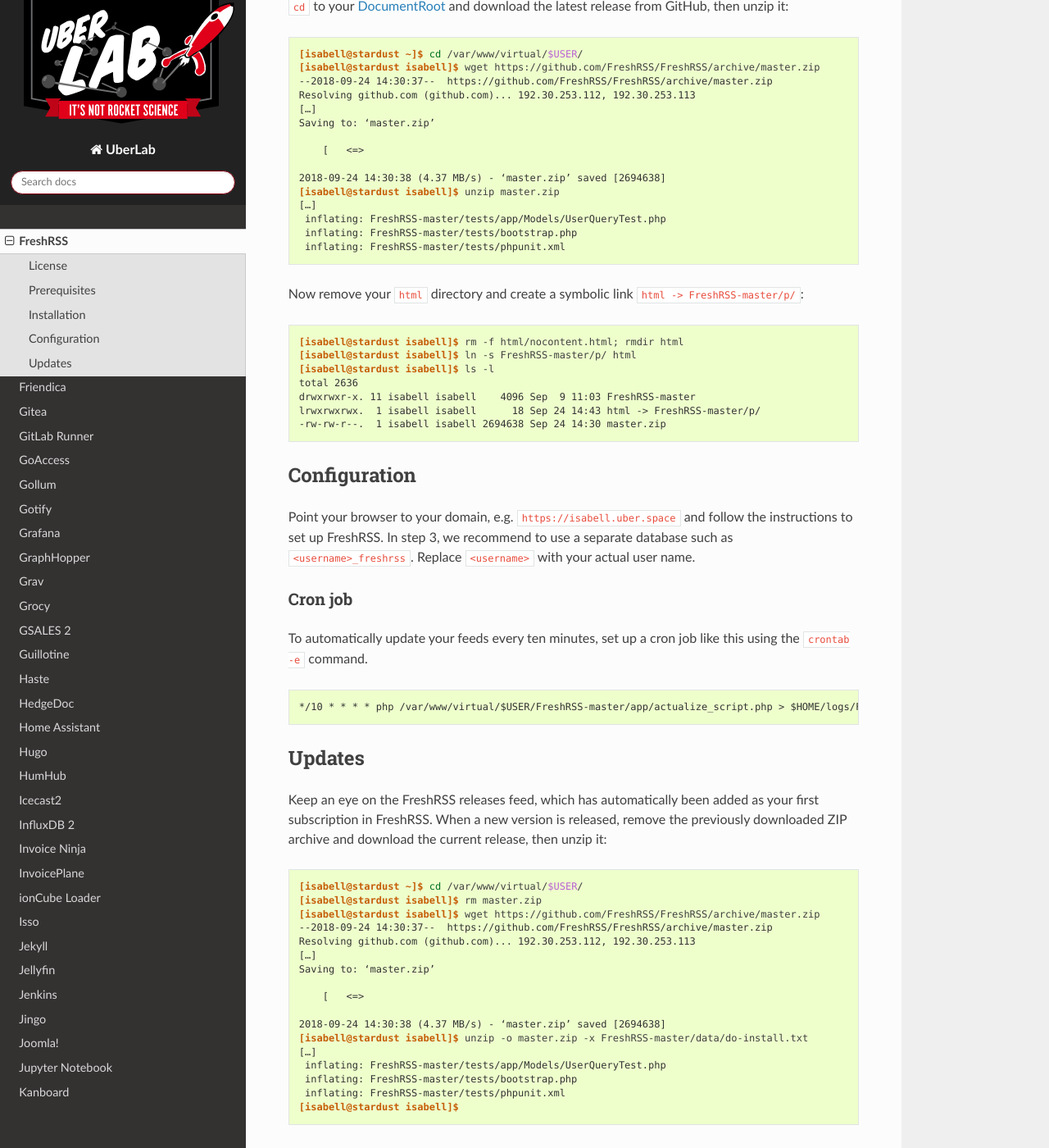
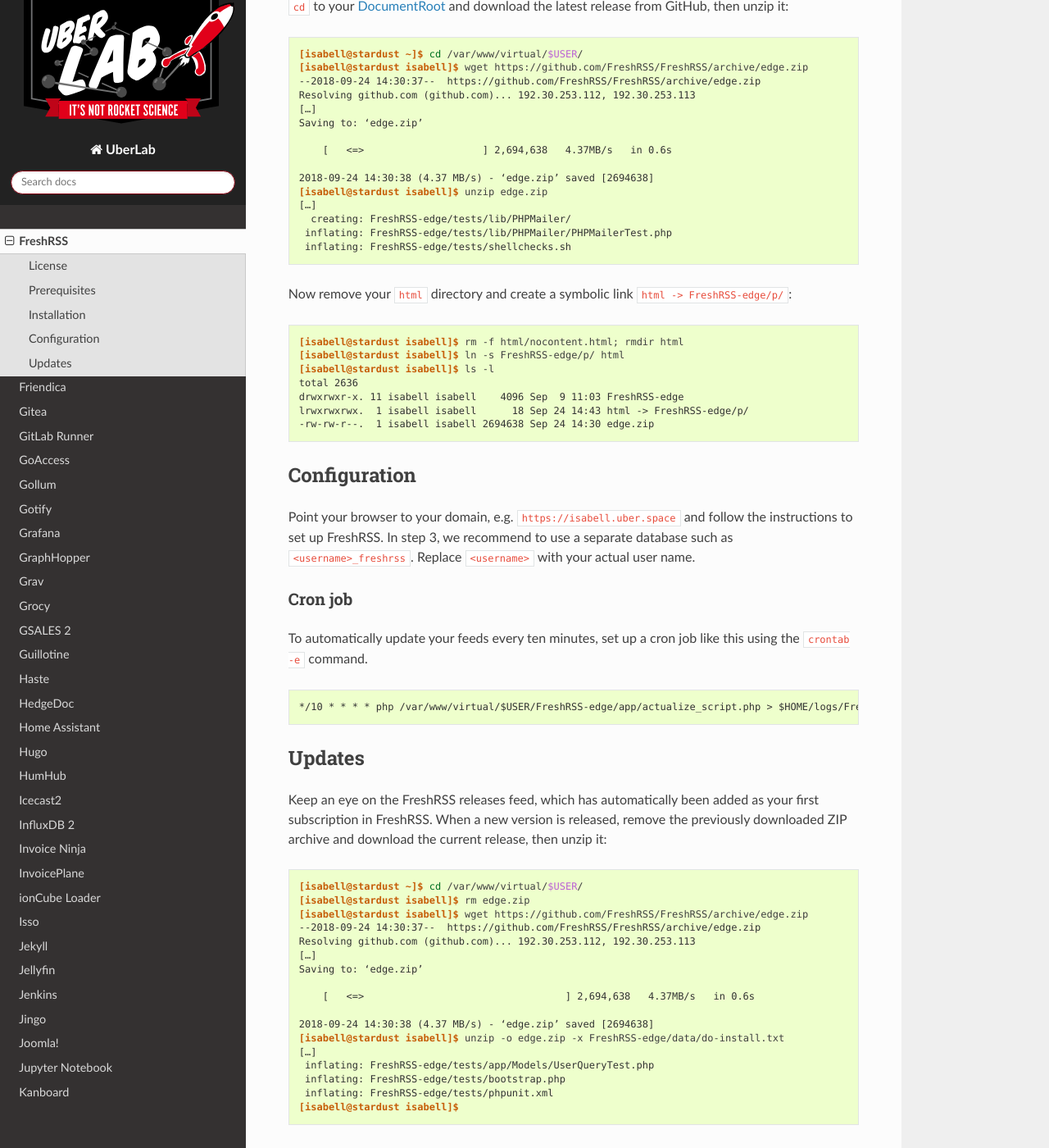
Before and after one commit to Uberspace/lab, a Sphinx documentation site: the page built from source/guide_freshrss.rst, in a window 1280 px wide and 1400 px high, scrolled down 1941 px. Shown: the whole window at 82% size. Built offline with Sphinx 7.4.7 and the Read the Docs theme 2.0.0, drawn with Linux system fonts in a browser that asks for light colours.

Commit message:
[freshrss] change branch name from

```diff
--- a/source/guide_freshrss.rst
+++ b/source/guide_freshrss.rst
@@ -59,33 +59,33 @@
 ::
 
  [isabell@stardust ~]$ cd /var/www/virtual/$USER/
- [isabell@stardust isabell]$ wget https://github.com/FreshRSS/FreshRSS/archive/master.zip
- --2018-09-24 14:30:37--  https://github.com/FreshRSS/FreshRSS/archive/master.zip
+ [isabell@stardust isabell]$ wget https://github.com/FreshRSS/FreshRSS/archive/edge.zip
+ --2018-09-24 14:30:37--  https://github.com/FreshRSS/FreshRSS/archive/edge.zip
  Resolving github.com (github.com)... 192.30.253.112, 192.30.253.113
  […]
- Saving to: ‘master.zip’
+ Saving to: ‘edge.zip’
 
-     [   <=>                                                                                                                   ] 2,694,638   4.37MB/s   in 0.6s
+     [   <=>                    ] 2,694,638   4.37MB/s   in 0.6s
 
- 2018-09-24 14:30:38 (4.37 MB/s) - ‘master.zip’ saved [2694638]
- [isabell@stardust isabell]$ unzip master.zip
+ 2018-09-24 14:30:38 (4.37 MB/s) - ‘edge.zip’ saved [2694638]
+ [isabell@stardust isabell]$ unzip edge.zip
  […]
-  inflating: FreshRSS-master/tests/app/Models/UserQueryTest.php
-  inflating: FreshRSS-master/tests/bootstrap.php
-  inflating: FreshRSS-master/tests/phpunit.xml
+   creating: FreshRSS-edge/tests/lib/PHPMailer/
+  inflating: FreshRSS-edge/tests/lib/PHPMailer/PHPMailerTest.php
+  inflating: FreshRSS-edge/tests/shellchecks.sh
 
 
-Now remove your ``html`` directory and create a symbolic link ``html -> FreshRSS-master/p/``:
+Now remove your ``html`` directory and create a symbolic link ``html -> FreshRSS-edge/p/``:
 
 ::
 
  [isabell@stardust isabell]$ rm -f html/nocontent.html; rmdir html
- [isabell@stardust isabell]$ ln -s FreshRSS-master/p/ html
+ [isabell@stardust isabell]$ ln -s FreshRSS-edge/p/ html
  [isabell@stardust isabell]$ ls -l
  total 2636
- drwxrwxr-x. 11 isabell isabell    4096 Sep  9 11:03 FreshRSS-master
- lrwxrwxrwx.  1 isabell isabell      18 Sep 24 14:43 html -> FreshRSS-master/p/
- -rw-rw-r--.  1 isabell isabell 2694638 Sep 24 14:30 master.zip
+ drwxrwxr-x. 11 isabell isabell    4096 Sep  9 11:03 FreshRSS-edge
+ lrwxrwxrwx.  1 isabell isabell      18 Sep 24 14:43 html -> FreshRSS-edge/p/
+ -rw-rw-r--.  1 isabell isabell 2694638 Sep 24 14:30 edge.zip
 
 Configuration
 =============
@@ -99,7 +99,7 @@
 
 ::
 
- */10 * * * * php /var/www/virtual/$USER/FreshRSS-master/app/actualize_script.php > $HOME/logs/FreshRSS.log 2>&1
+ */10 * * * * php /var/www/virtual/$USER/FreshRSS-edge/app/actualize_script.php > $HOME/logs/FreshRSS.log 2>&1
 
 Updates
 =======
@@ -109,21 +109,21 @@
 ::
 
  [isabell@stardust ~]$ cd /var/www/virtual/$USER/
- [isabell@stardust isabell]$ rm master.zip
- [isabell@stardust isabell]$ wget https://github.com/FreshRSS/FreshRSS/archive/master.zip
- --2018-09-24 14:30:37--  https://github.com/FreshRSS/FreshRSS/archive/master.zip
+ [isabell@stardust isabell]$ rm edge.zip
+ [isabell@stardust isabell]$ wget https://github.com/FreshRSS/FreshRSS/archive/edge.zip
+ --2018-09-24 14:30:37--  https://github.com/FreshRSS/FreshRSS/archive/edge.zip
  Resolving github.com (github.com)... 192.30.253.112, 192.30.253.113
  […]
- Saving to: ‘master.zip’
+ Saving to: ‘edge.zip’
 
-     [   <=>                                                                                                                   ] 2,694,638   4.37MB/s   in 0.6s
+     [   <=>                                  ] 2,694,638   4.37MB/s   in 0.6s
 
- 2018-09-24 14:30:38 (4.37 MB/s) - ‘master.zip’ saved [2694638]
- [isabell@stardust isabell]$ unzip -o master.zip -x FreshRSS-master/data/do-install.txt
+ 2018-09-24 14:30:38 (4.37 MB/s) - ‘edge.zip’ saved [2694638]
+ [isabell@stardust isabell]$ unzip -o edge.zip -x FreshRSS-edge/data/do-install.txt
  […]
-  inflating: FreshRSS-master/tests/app/Models/UserQueryTest.php
-  inflating: FreshRSS-master/tests/bootstrap.php
-  inflating: FreshRSS-master/tests/phpunit.xml
+  inflating: FreshRSS-edge/tests/app/Models/UserQueryTest.php
+  inflating: FreshRSS-edge/tests/bootstrap.php
+  inflating: FreshRSS-edge/tests/phpunit.xml
  [isabell@stardust isabell]$
 
 This will overwrite any changed files while keeping your current configuration.
```
